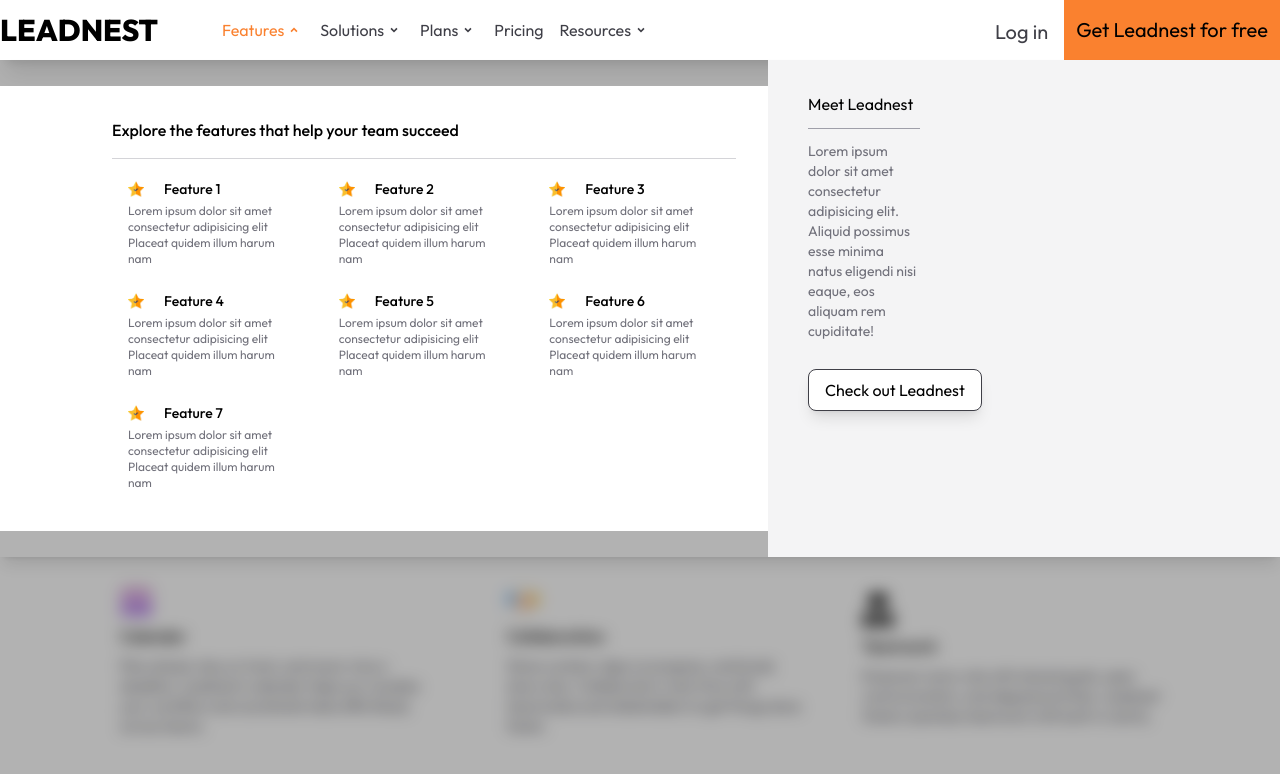
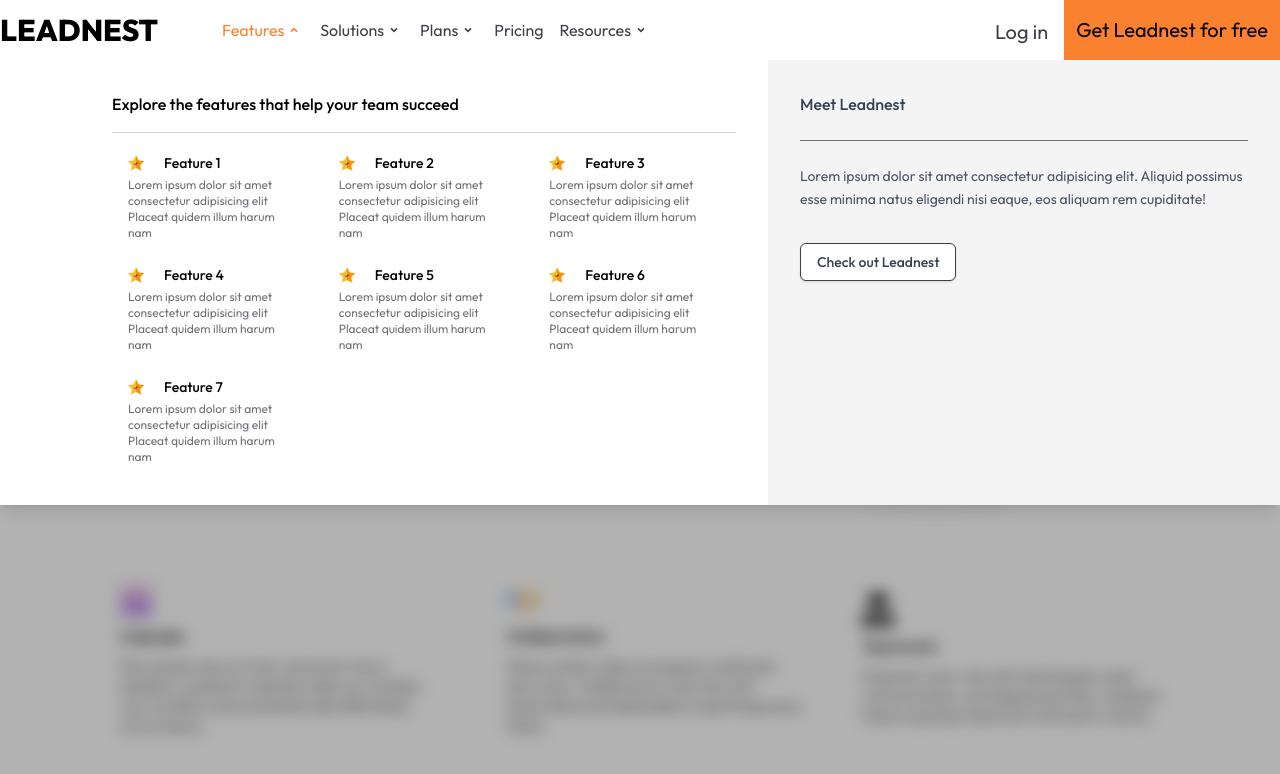
Before and after one commit to Shivamv2209/EffentiaFront, a React (Vite) app: page / in a window 1280 px wide. Both pictures are taken after a click on the item "Features". Shown: the top 774 px of the page. Built offline with nearby package versions, Linux system fonts and the light colour scheme.

Commit message:
feature issue updated

```diff
--- a/package.json
+++ b/package.json
@@ -28,7 +28,7 @@
     "@eslint/js": "^9.29.0",
     "@types/react": "^19.1.8",
     "@types/react-dom": "^19.1.6",
-    "@vitejs/plugin-react": "^4.5.2",
+    "@vitejs/plugin-react": "^4.6.0",
     "eslint": "^9.29.0",
     "eslint-plugin-react-hooks": "^5.2.0",
     "eslint-plugin-react-refresh": "^0.4.20",
--- a/src/Components/FeatureDropdown.jsx
+++ b/src/Components/FeatureDropdown.jsx
@@ -49,7 +49,7 @@
     },
   ];
   return (
-    <div className="absolute z-[999] w-full top-15 h-auto flex items-center left-0 shadow-lg">
+<div className="absolute z-[999] w-full top-15 flex left-0 shadow-lg bg-white">
       <div className="w-[60%]  bg-white pt-8 pl-28 pr-8 pb-8">
         <div className="flex items-center text-left">
           <h4 className="text-md font-medium">
@@ -71,30 +71,25 @@
           ))}
         </div>
       </div>
-      <div className="w-[40%] bg-zinc-100">
-        <div className="pl-10 pr-90 pt-8">
-          <div className="flex items-center text-left">
-            <h4 className="text-md font">Meet Leadnest</h4>
-          </div>
-          <hr className="mt-3 text-zinc-400" />
-        </div>
-        <div className="pl-10 pr-90">
-          <div className="grid gird-cols-1 mt-3">
-            <p className="text-sm text-zinc-500">
+      <div className="w-[40%] bg-zinc-100 pt-8 pl-8 pr-8 pb-8">
+        <div>
+          <h4 className="text-md font-medium text-gray-700 mb-6">Meet Leadnest</h4>
+          <hr className="text-zinc-500" />
+          <div className="mt-6">
+            <p className="text-sm text-gray-600 leading-relaxed">
               Lorem ipsum dolor sit amet consectetur adipisicing elit. Aliquid
               possimus esse minima natus eligendi nisi eaque, eos aliquam rem
               cupiditate!
             </p>
           </div>
-        </div>
-        <div className="mt-7 mb-36.5 pr-50 pl-10 text-left">
-          <div className="flex items-center">
-            <button className="px-4 py-2 border-1 border-zinc-700 shadow-lg bg-white rounded-lg cursor-pointer hover:bg-zinc-300">
+          <div className="mt-8">
+            <button className="px-4 py-2 border border-zinc-700 text-sm font-medium text-gray-700 bg-white rounded-md shadow-sm hover:bg-zinc-200 transition-all duration-150">
               Check out Leadnest
             </button>
           </div>
         </div>
       </div>
+
     </div>
   );
 }
```
Also changed, not shown: 1 other file (tests, documents, lock files or other folders). Lines whose indentation alone changed are shown as unchanged.
